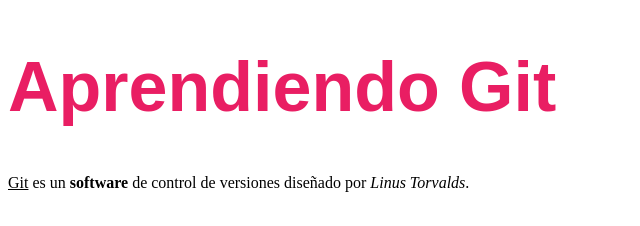
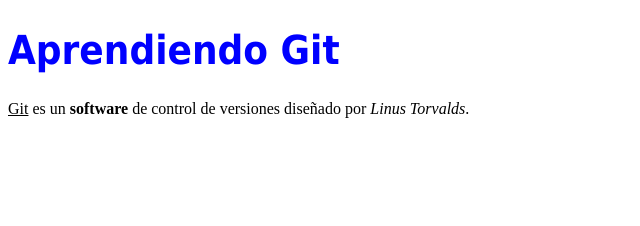
Before and after one commit to dannywong90/PWFE-M1-06, a plain HTML site: page index.html in a window 1280 px wide. Shown: the whole page, without its empty margins (0-640 px from the left). Drawn offline with Linux system fonts and the light colour scheme.

Commit message:
Practicando CSS

```diff
--- a/index.html
+++ b/index.html
@@ -3,9 +3,15 @@
 	<head>
 		<meta charset="utf-8">
 		<title>Aprendiendo Git</title>
+		<style> h1 {
+						color: #E91E63;
+						font-family: Tahoma;
+						font-size: 40px;
+					}
+		</style>
 </head>
 <body>
-		<h1 style="color: #E91E63;font-family: Arial; font-size: 70px;">Aprendiendo Git</h1>
+		<h1 style="color:blue">Aprendiendo Git</h1>
 		<p><ins>Git</ins> es un <strong>software</strong> de control de versiones diseñado por <em>Linus Torvalds</em>.</p>
 
 	</body>
```
